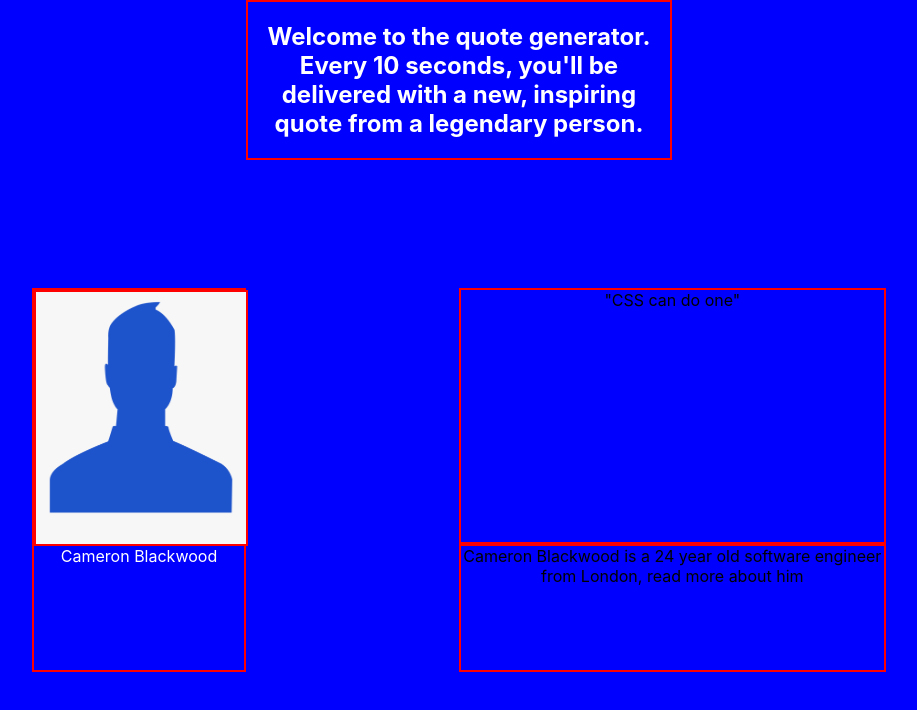
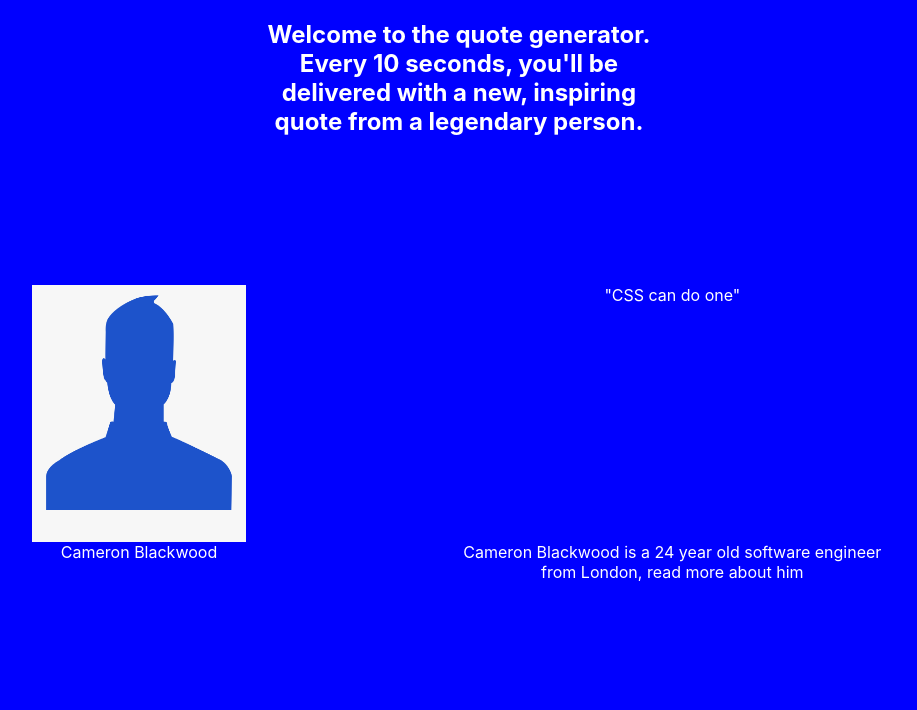
Before and after one commit to Reikon95/quote-generator-react, a React (Create React App) app: page / in a window 1280 px wide. Shown: the top 710 px of the page, without its empty margins (181-1098 px from the left). Built offline with nearby package versions, Linux system fonts and the light colour scheme.

Commit message:
minor edits

```diff
--- a/src/App.css
+++ b/src/App.css
@@ -8,7 +8,6 @@
   background-color: blue;
   width: 100%;
   height: 100vh;
-  /* border: solid orangered 1px; */
 
 
 }
@@ -16,7 +15,6 @@
 .intro {
   grid-column-start: 5;
   grid-column-end: 3;
-  border: solid red 2px;
   color: white;
 }
 
@@ -24,7 +22,6 @@
   grid-row-start: 3;
   grid-row-end: 5;
   grid-column: 2/2;
-  border: solid red 2px;
 
 
 
@@ -33,7 +30,6 @@
 .pic img {
   height: 100%;
   width: 100%;
-  border: solid red 2px;
 
 }
 
@@ -41,12 +37,12 @@
   grid-row: 3/5;
   grid-column: 4/6;
   overflow: hidden;
-  border: solid red 2px;
+  color: white;
 }
 .bio {
   grid-row: 5/6;
   grid-column: 4/6;
-  border: solid red 2px;
+  color: white;
 
 }
 
@@ -54,6 +50,5 @@
   grid-column: 2/3;
   grid-row: 5/6;
   color: white;
-  border: solid red 2px;
 
 }
```
